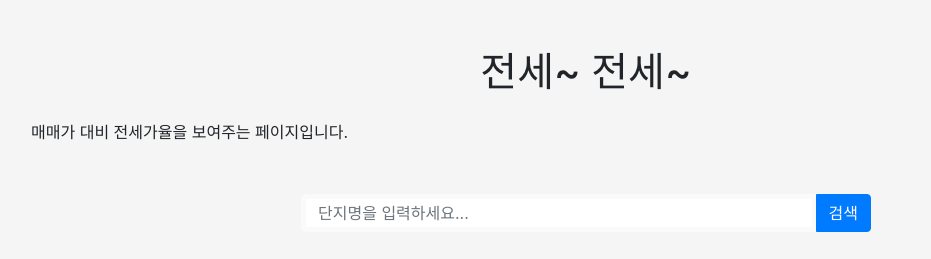
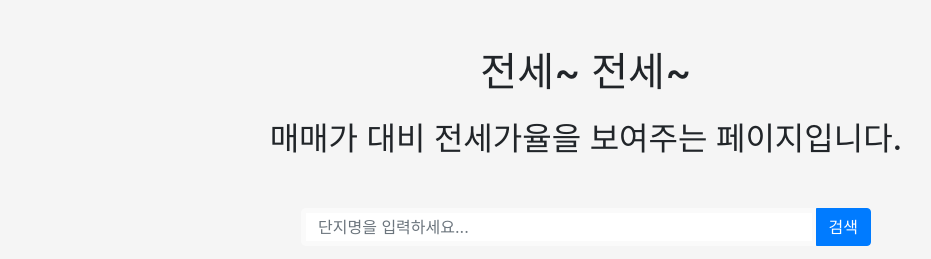
Before and after one commit to chobbong/django-example-linode, a Django app: page /other/search/ in a window 1280 px wide. Shown: the top 259 px of the page, without its empty margins (54-985 px from the left). Run offline with Django 3.2, Linux system fonts and the light colour scheme; some libraries are stand-ins or nearby versions.

Commit message:
search.html 문구 수정

```diff
--- a/other/templates/other/search.html
+++ b/other/templates/other/search.html
@@ -3,7 +3,7 @@
 {% block content %}
 <div class="container mt-5"> <!-- 여기에 mt-5 클래스를 추가하여 상단에 여백을 줍니다. -->
   <h1 class="text-center mb-4">전세~ 전세~ </h1> <!-- 제목 추가 -->
-    <P> 매매가 대비 전세가율을 보여주는 페이지입니다. </P>
+    <h2 class="text-center"> 매매가 대비 전세가율을 보여주는 페이지입니다. </h2>
 
   <div class="row h-100 justify-content-center align-items-center" style="margin-top: 50px;">
       <form method="get" action="{% url 'search' %}" class="w-50">
```
